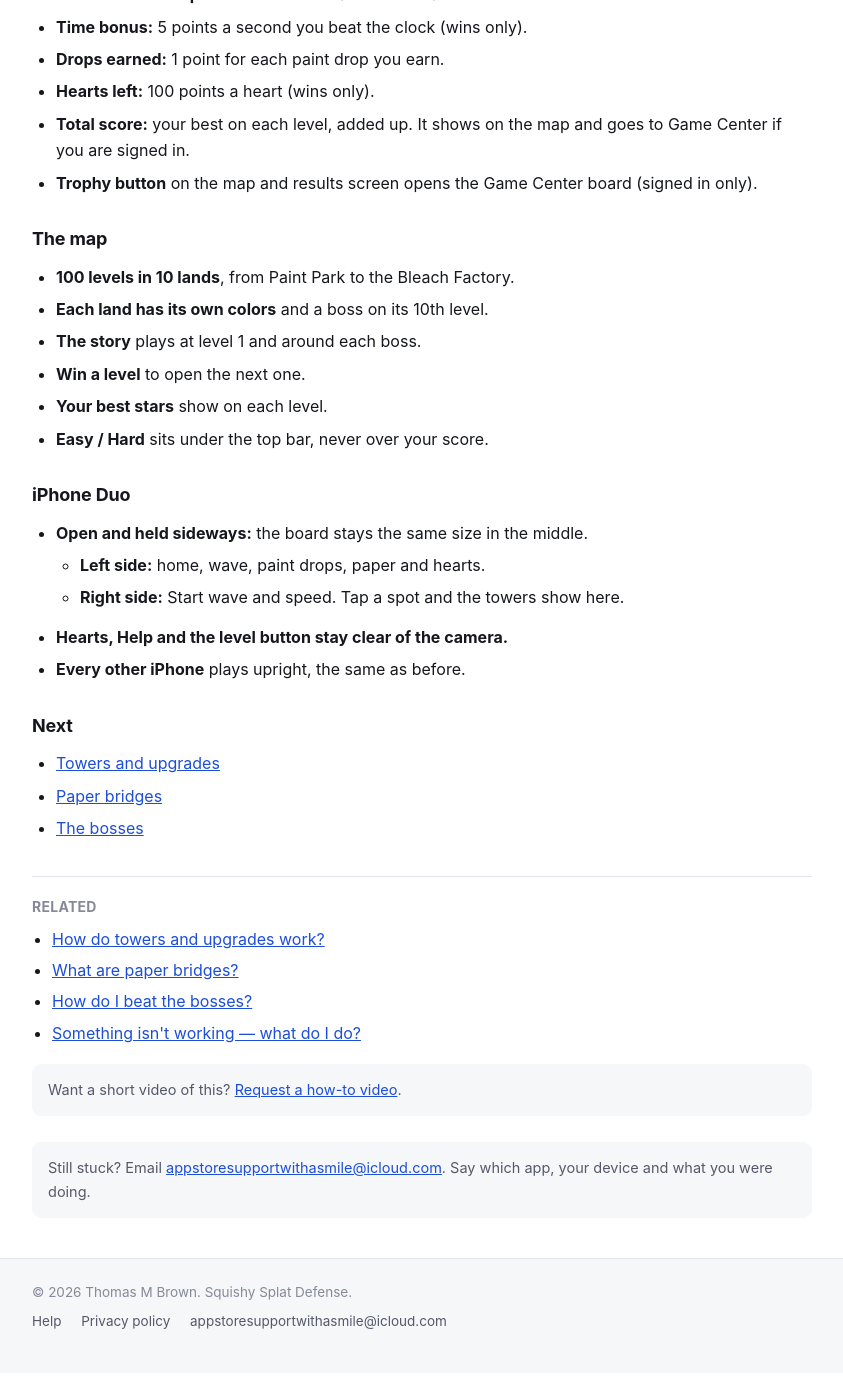
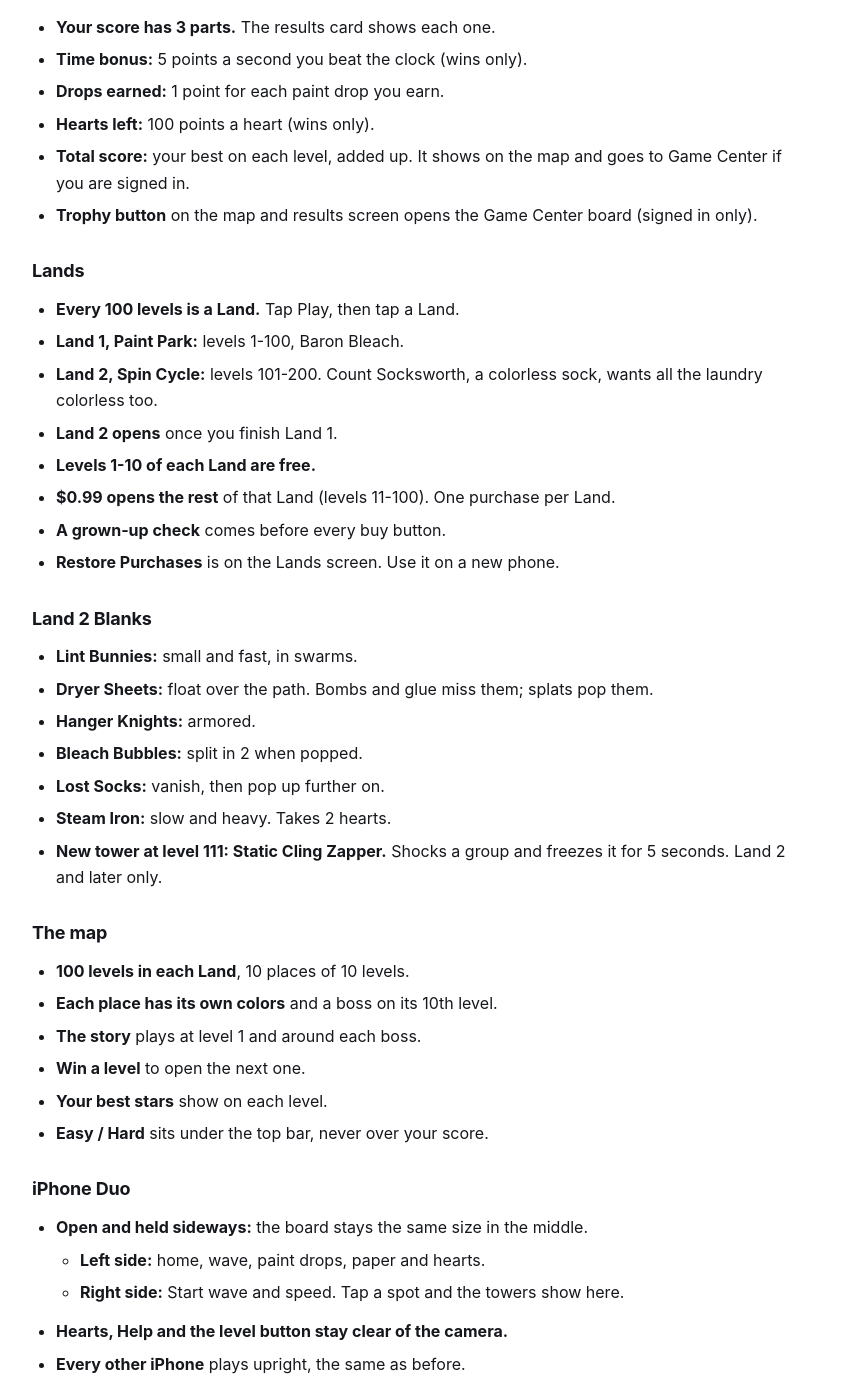
Before and after one commit to mytombrown/team-assist-help, a Jekyll site: the page built from _guides/squishysplatdefense/getting-started.md, in a window 1280 px wide and 1400 px high, scrolled down 1622 px. Shown: the whole window, without its empty margins (218-1061 px from the left). Built offline with Jekyll 4.4.1, drawn with Linux system fonts in a browser that asks for light colours; before the commit the page ends 2995 px from its top, so only the background shows below that; some of the changed text lies outside the part shown.

Commit message:
Build 6 (Splat Defense 1.0): Lands screen, Land 2 Spin Cycle (101-200, Count Socksworth), first 10 levels of each land free, $0.99 per land, Static Cling Zapper (SSD-1314)
Co-Authored-By: Claude Opus 5.5 <noreply@anthropic.com>

```diff
--- a/_guides/squishysplatdefense/getting-started.md
+++ b/_guides/squishysplatdefense/getting-started.md
@@ -3,8 +3,8 @@ title: "How do I get started?"
 app: squishysplatdefense
 category: getting-started
 order: 1
-tags: "start, first time, new, play, level 1, tutorial, pip, story, map, stars, hearts, score, high score, game center, leaderboard, splat defense, easy, hard, difficulty, trophy, iphone duo, sideways, landscape, camera, back spots, paint bomb"
-quick: "Tap Play. Watch the short story, then play level 1 — Pip walks you through it one step at a time. Keep all 5 hearts for 3 stars. Win a level to open the next one. 100 levels."
+tags: "start, first time, new, play, level 1, tutorial, pip, story, map, stars, hearts, score, high score, game center, leaderboard, splat defense, easy, hard, difficulty, trophy, iphone duo, sideways, landscape, camera, back spots, paint bomb, lands, land 2, spin cycle, count socksworth, zapper, purchase, restore, free levels"
+quick: "Tap Play, then pick a Land. Level 1 walks you through it one step at a time. Keep all 5 hearts for 3 stars. 200 levels in 2 Lands. The first 10 levels of each Land are free."
 related:
   - towers
   - paper-bridges
@@ -15,8 +15,9 @@ related:
 ## What it is
 
 - **A paint tower defense game for kids.** On iPhone.
-- **Baron Bleach wants to wash Craftville white.** You paint it back.
+- **Baron Bleach wants Craftville colorless.** You paint it back.
 - **No ads.** Progress is saved on this phone only.
+- **First 10 levels of each Land are free.** See [Lands](#lands).
 - **Game Center:** sign in at launch to put your high score on the board. Say no and the game plays the same.
 
 ## Start playing
@@ -65,10 +66,31 @@ related:
 - **Total score:** your best on each level, added up. It shows on the map and goes to Game Center if you are signed in.
 - **Trophy button** on the map and results screen opens the Game Center board (signed in only).
 
+## Lands
+
+- **Every 100 levels is a Land.** Tap Play, then tap a Land.
+- **Land 1, Paint Park:** levels 1-100, Baron Bleach.
+- **Land 2, Spin Cycle:** levels 101-200. Count Socksworth, a colorless sock, wants all the laundry colorless too.
+- **Land 2 opens** once you finish Land 1.
+- **Levels 1-10 of each Land are free.**
+- **$0.99 opens the rest** of that Land (levels 11-100). One purchase per Land.
+- **A grown-up check** comes before every buy button.
+- **Restore Purchases** is on the Lands screen. Use it on a new phone.
+
+## Land 2 Blanks
+
+- **Lint Bunnies:** small and fast, in swarms.
+- **Dryer Sheets:** float over the path. Bombs and glue miss them; splats pop them.
+- **Hanger Knights:** armored.
+- **Bleach Bubbles:** split in 2 when popped.
+- **Lost Socks:** vanish, then pop up further on.
+- **Steam Iron:** slow and heavy. Takes 2 hearts.
+- **New tower at level 111: Static Cling Zapper.** Shocks a group and freezes it for 5 seconds. Land 2 and later only.
+
 ## The map
 
-- **100 levels in 10 lands**, from Paint Park to the Bleach Factory.
-- **Each land has its own colors** and a boss on its 10th level.
+- **100 levels in each Land**, 10 places of 10 levels.
+- **Each place has its own colors** and a boss on its 10th level.
 - **The story** plays at level 1 and around each boss.
 - **Win a level** to open the next one.
 - **Your best stars** show on each level.
```
